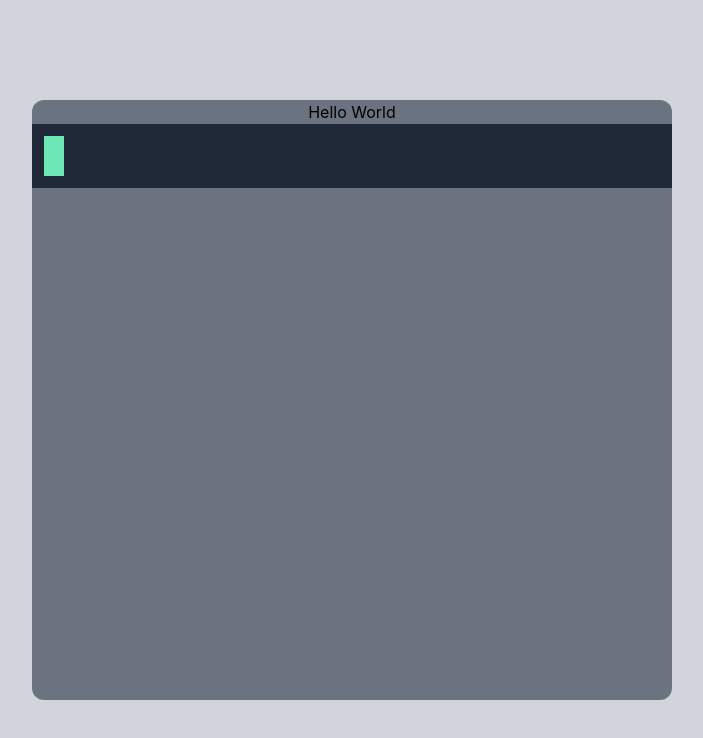
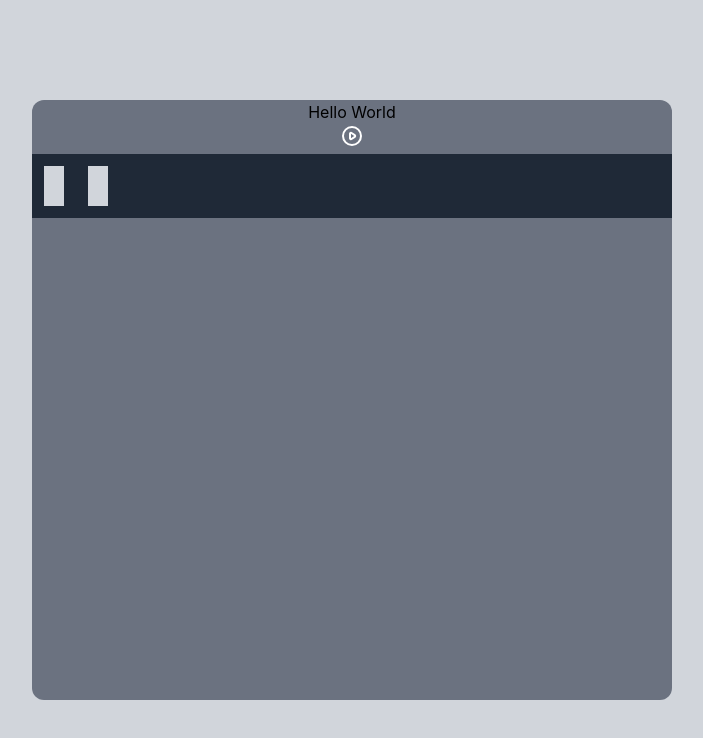
Before and after one commit to strauss02/muza, a React (Create React App) app in the folder muza/: page / in a window 1280 px wide. Shown: the top 738 px of the page, without its empty margins (288-991 px from the left). Built offline with nearby package versions, Linux system fonts and the light colour scheme.

Commit message:
implement toggle logic

```diff
--- a/muza/src/App.js
+++ b/muza/src/App.js
@@ -1,11 +1,14 @@
 import './App.css'
 import Board from './components/Board'
+import { NoteProvider } from './NoteContext'
 
 function App() {
   return (
-    <div className="w-full h-screen bg-gray-300 flex flex-col items-center justify-center  App">
-      <Board />
-    </div>
+    <NoteProvider>
+      <div className="w-full h-screen bg-gray-300 flex flex-col items-center justify-center  App">
+        <Board />
+      </div>
+    </NoteProvider>
   )
 }
 
--- /dev/null
+++ b/muza/src/NoteContext.js
@@ -0,0 +1,30 @@
+import React, { createContext, useState } from 'react'
+
+const NoteContext = createContext()
+
+const NoteProvider = (props) => {
+  const [notes, setNotes] = useState({
+    '1/8': false,
+    '2/8': false,
+    '3/8': false,
+    '4/8': false,
+    '5/8': false,
+    '6/8': false,
+    '7/8': false,
+    '8/8': false,
+  })
+
+  const flipNote = (note) => {
+    const notesCopy = notes
+    notesCopy[note] = !notes[note]
+    return notesCopy
+  }
+
+  return (
+    <NoteContext.Provider value={[notes, setNotes]}>
+      {props.children}
+    </NoteContext.Provider>
+  )
+}
+
+export { NoteContext, NoteProvider }
--- a/muza/src/components/Board.js
+++ b/muza/src/components/Board.js
@@ -1,10 +1,11 @@
-import React, { useState } from 'react'
 import Track from './Track'
+import PlayButton from './PlayButton'
 
 function Board() {
   return (
     <div className=" h-3/4 bg-gray-500 w-1/2 rounded-xl">
       <h1> Hello World</h1>
+      <PlayButton />
       <Track />
     </div>
   )
--- a/muza/src/components/Note.js
+++ b/muza/src/components/Note.js
@@ -1,12 +1,24 @@
-import React, { useState } from 'react'
+import React, { useState, useContext } from 'react'
+import { NoteContext } from '../NoteContext'
 
-function Note() {
-  const [isOn, setNoteOn] = useState(false)
+function Note(props) {
+  const [notes, setNotes] = useContext(NoteContext)
+  const [key] = useState(props.id)
+  // const [isOn, setNoteOn] = useState(false)
+  const noteOnStyling = 'bg-green-300 w-5 h-10 m-3 hover:bg-green-500'
+  const noteOffStyling = 'bg-gray-300 w-5 h-10 m-3 hover:bg-gray-500'
 
   return (
     <div
-      onClick={() => setNoteOn(!isOn)}
-      className="bg-green-300 w-5 h-10 m-3 hover:bg-green-500"
+      onClick={() => {
+        setNotes((prevNotes) => {
+          const notesCopy = prevNotes
+          notesCopy[key] = !prevNotes[key]
+          return notesCopy
+        })
+        console.log(notes)
+      }}
+      className={notes['1/8'] ? noteOnStyling : noteOffStyling}
     ></div>
   )
 }
--- /dev/null
+++ b/muza/src/components/PlayButton.js
@@ -0,0 +1,32 @@
+import React, { useState } from 'react'
+
+function PlayButton() {
+  //get notes state
+
+  return (
+    <button className="text-white hover:text-gray-400">
+      <svg
+        xmlns="http://www.w3.org/2000/svg"
+        className="h-6 w-6"
+        fill="none"
+        viewBox="0 0 24 24"
+        stroke="currentColor"
+      >
+        <path
+          strokeLinecap="round"
+          strokeLinejoin="round"
+          strokeWidth={2}
+          d="M14.752 11.168l-3.197-2.132A1 1 0 0010 9.87v4.263a1 1 0 001.555.832l3.197-2.132a1 1 0 000-1.664z"
+        />
+        <path
+          strokeLinecap="round"
+          strokeLinejoin="round"
+          strokeWidth={2}
+          d="M21 12a9 9 0 11-18 0 9 9 0 0118 0z"
+        />
+      </svg>
+    </button>
+  )
+}
+
+export default PlayButton
--- a/muza/src/components/Track.js
+++ b/muza/src/components/Track.js
@@ -4,7 +4,8 @@ import Note from './Note'
 function Track() {
   return (
     <div className="w-full h-16 bg-gray-800 flex justify-items-start items-center ">
-      <Note />
+      <Note id={'1/8'} />
+      <Note id={'2/8'} />
     </div>
   )
 }
```
